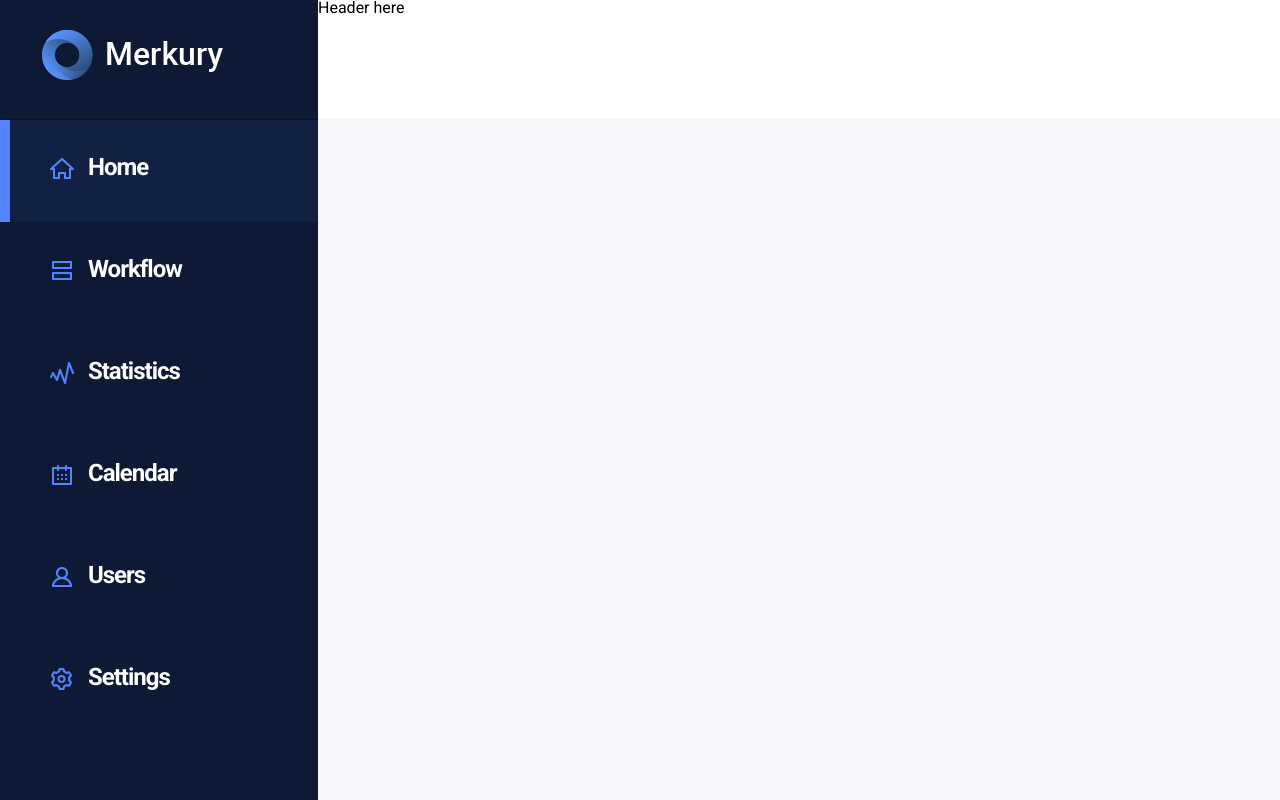
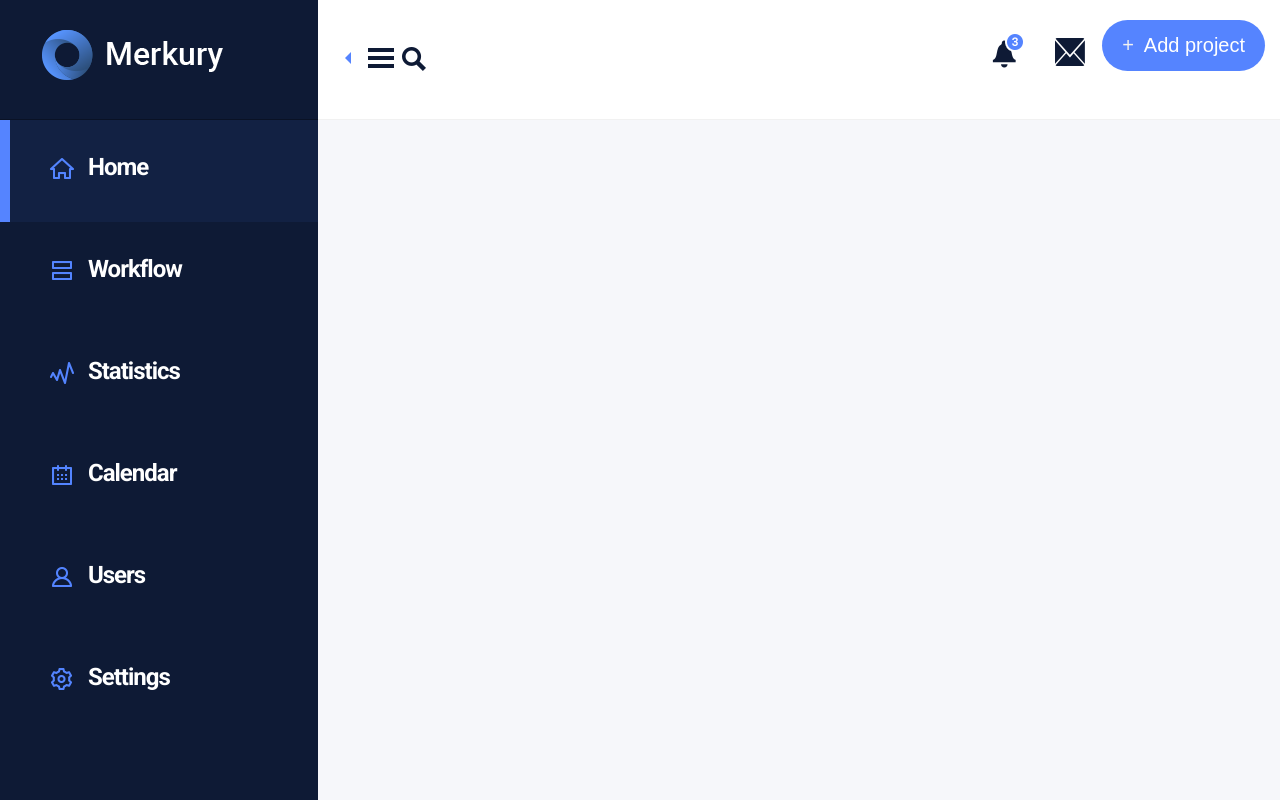
Before and after one commit to ItamarGronich/ui-test, an Angular app: page / in a window 1280 px wide. Built offline with nearby package versions, Linux system fonts and the light colour scheme.

Commit message:
Roughly implement the header components

```diff
--- a/src/app/components/header/header.component.html
+++ b/src/app/components/header/header.component.html
@@ -1,4 +1,26 @@
+<header role="menubar" class="Header">
 
-<header role="menubar" class="Header">
-  Header here
+  <article class="MenuIcon">
+    <img src="/assets/images/arrow.png" alt=""><img src="/assets/images/menu.png" alt="">
+  </article>
+
+  <article class="Search">
+    <img src="/assets/images/search.png" alt="">
+  </article>
+
+
+    <button class="addProjectBtn pullRight">Add project</button>
+
+    <article class="Messages pullRight">
+      <img src="/assets/images/messages.png" alt="">
+    </article>
+
+    <article class="Notifications pullRight">
+      <img src="/assets/images/notifications.png" alt="">
+    </article>
+
+    <article class="UserMenu pullRight">
+      <img src="" alt="">
+    </article>
+
 </header>
--- a/src/app/components/header/header.component.scss
+++ b/src/app/components/header/header.component.scss
@@ -5,4 +5,42 @@
   width: 100%;
   border-bottom: 1px solid $grey-darker;
   background: white;
+  padding: 20px 15px;
+
+  &:before {
+    content: '';
+    display: inline-block;
+    height: 100%;
+    width: 0;
+    vertical-align: middle;
+  }
 }
+
+article {
+  display: inline-block;
+  vertical-align: middle;
+}
+
+.pullRight {
+  float: right;
+}
+
+.pullLeft {
+  float: left;
+}
+
+.addProjectBtn {
+  background: $blue-light;
+  font-size: 20px;
+
+  border: none;
+  border-radius: 30px;
+  color: white;
+  padding: 0.7em 1em;
+
+  &:before {
+    content: '+';
+    color: $grey-darker;
+    margin-right: 10px;
+  }
+}
```
Also changed, not shown: src/assets/images/messages.png (added), src/assets/images/profile.jpg (added).
